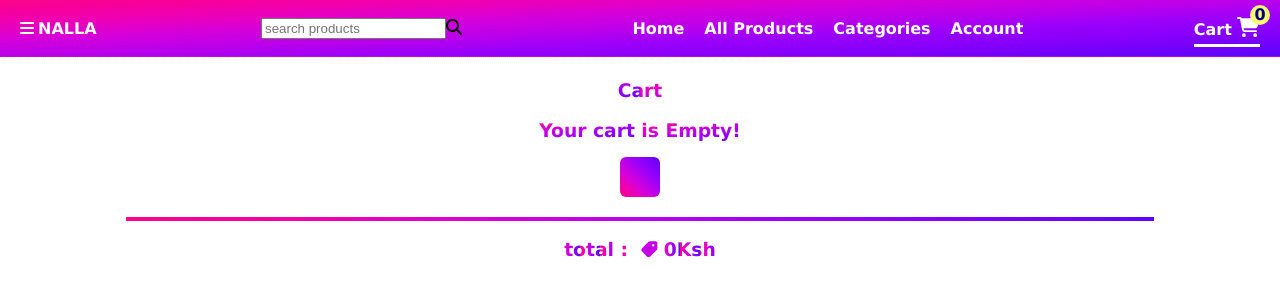
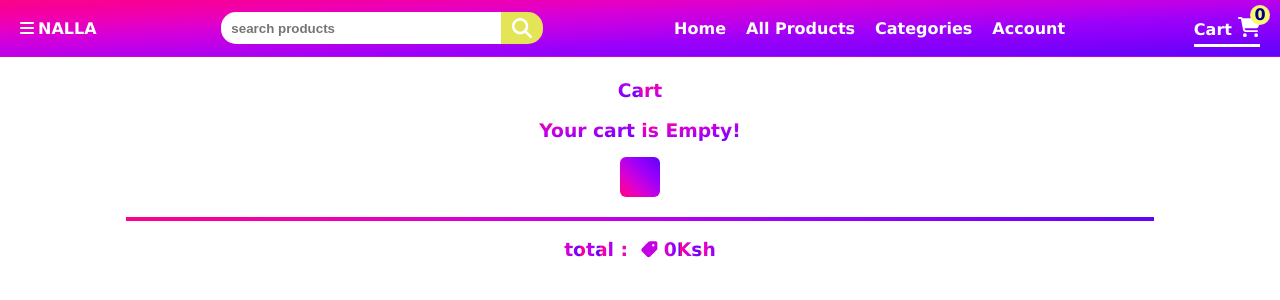
Before and after one commit to Allanoallashe/nalla-fronts, a Next.js app: page /cart in a window 1280 px wide. Shown: the top 300 px of the page. Built offline with nearby package versions, Linux system fonts and the light colour scheme.

Commit message:
seacrch bar

```diff
--- a/src/components/Header.jsx
+++ b/src/components/Header.jsx
@@ -54,8 +54,10 @@ const Header = () => {
         <FontAwesomeIcon icon={faBars} style={{marginRight:4,}} />
         NALLA</Link>
       <div className="search-box">
-        <input type="search" placeholder="search products" />
-        <FontAwesomeIcon icon={faSearch} />
+        <input className="search" type="search" placeholder="search products" />
+        <div className="search-icon">
+          <FontAwesomeIcon   icon={faSearch} />
+        </div>
       </div>
       <nav id="nav">
         <Link style={ pathname.includes('/') && pathname==='/' ?activePage :linkStyles} href={'/'}>Home</Link>
--- a/src/styles/globals.css
+++ b/src/styles/globals.css
@@ -17,7 +17,35 @@ body{
   margin-top: 10px;
   flex-wrap: wrap;
 }
+.search-box{
+  padding: 2px;
+  display: flex;
+  align-items: center;
+}
+.search{
+  outline: none;
+  border: none;
+  height: 32px;
+  width: 280px;
+  font-weight: bold;
+  padding-left: 10px;
+  border-top-left-radius: 15px;
+  border-bottom-left-radius: 15px;
+}
 
+.search-icon{
+  background-color: #e4e457;
+  color: #fff;
+  display: flex;
+  align-items: center;
+  cursor: pointer;
+  justify-content: center;
+  font-size: 20px;
+  height: 32px;
+  width: 42px;
+  border-top-right-radius: 15px;
+  border-bottom-right-radius: 15px;
+}
 
 @media screen and (max-width:900px){
   #nav{
```
